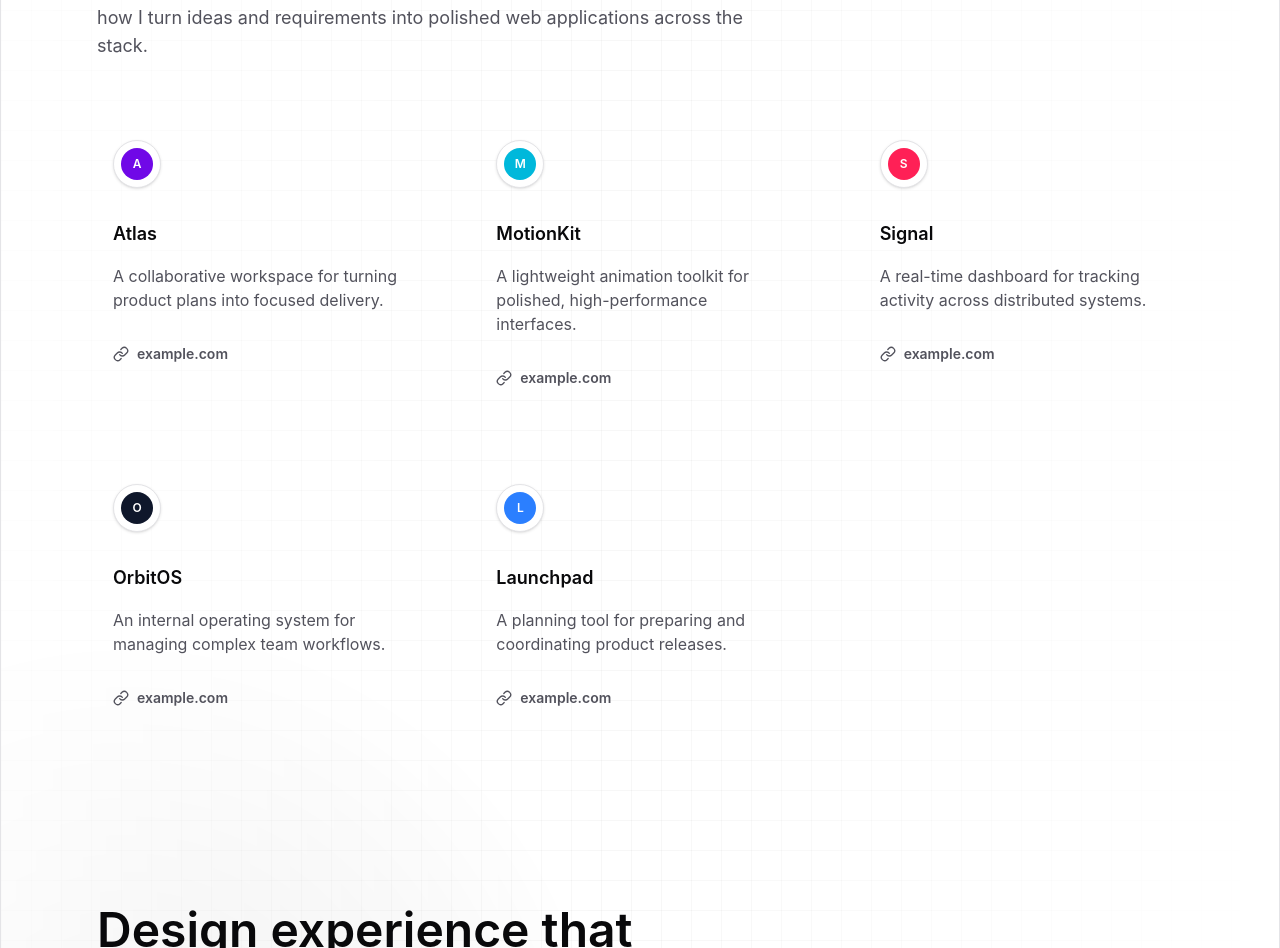
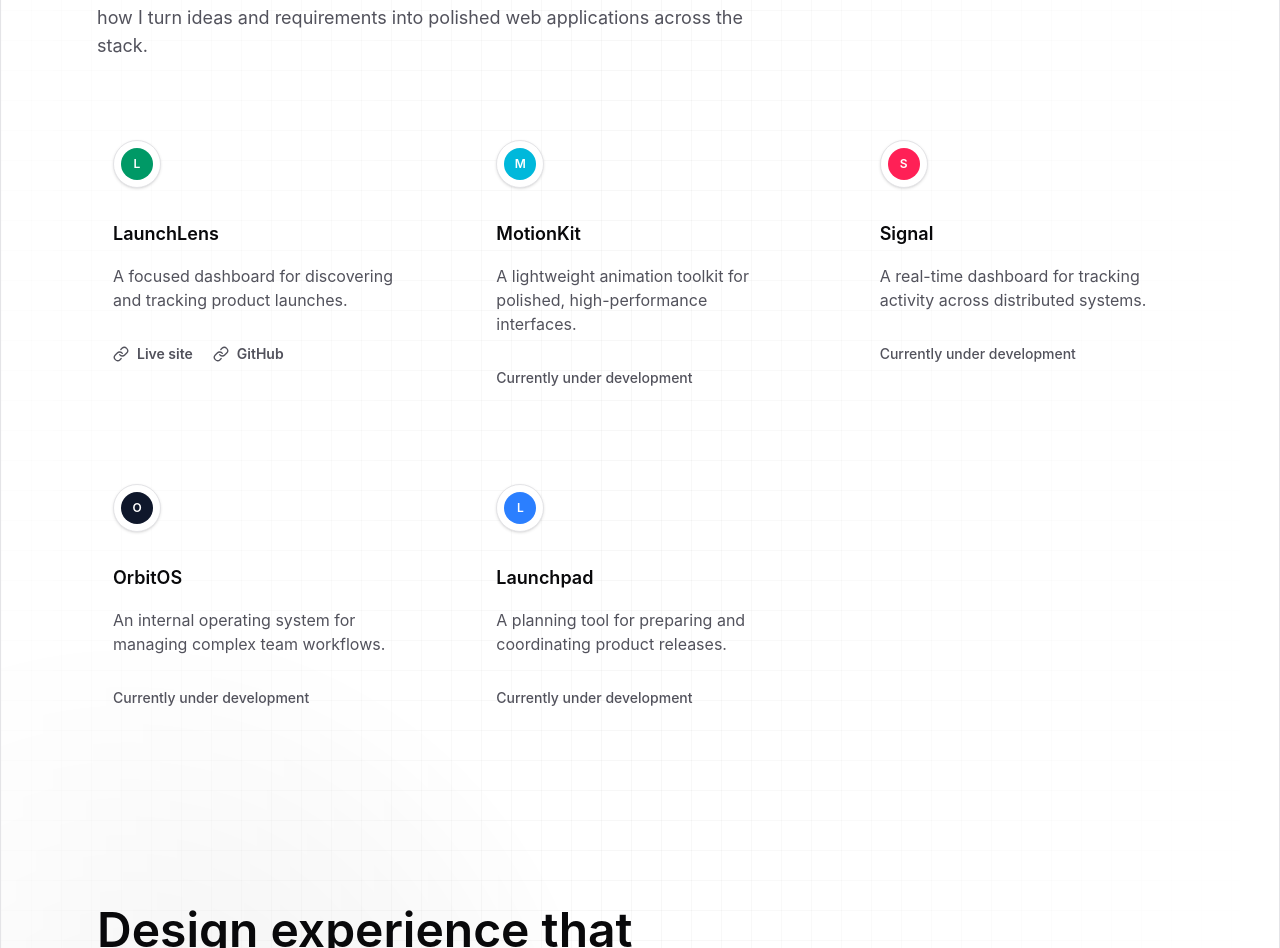
Before and after one commit to script-amv/portfolio, a React (Vite) app: page / in a window 1280 px wide. Shown: the part 2120-3068 px from the top of the page. Built offline with nearby package versions, Linux system fonts and the light colour scheme.

Commit message:
feat: update projects section

```diff
--- a/src/ProjectsSection.tsx
+++ b/src/ProjectsSection.tsx
@@ -5,19 +5,17 @@ import Section from "./Section";
 type ProjectData = {
   name: string;
   description: string;
-  url: string;
+  links?: { label: string; url: string }[];
+  status?: string;
   mark: string;
   accentClass: string;
 };
 
-function getUrlLabel(url: string) {
-  return new URL(url).hostname.replace(/^www\./, "");
-}
-
 function ProjectCard({
   name,
   description,
-  url,
+  links,
+  status,
   mark,
   accentClass,
 }: ProjectData) {
@@ -34,15 +32,24 @@ function ProjectCard({
       <h3 className="mt-8 text-lg font-semibold">{name}</h3>
       <p className="mt-4 text-muted">{description}</p>
 
+      {links ? (
+        <div className="flex flex-wrap gap-x-5 gap-y-3 pt-8">
+          {links.map((link) => (
             <a
-        className="section-link pt-8"
-        href={url}
+              className="section-link"
+              href={link.url}
               target="_blank"
               rel="noreferrer"
+              key={link.url}
             >
               <Link className="size-4" />
-        {getUrlLabel(url)}
+              {link.label}
             </a>
+          ))}
+        </div>
+      ) : (
+        <p className="pt-8 text-sm font-medium text-muted">{status}</p>
+      )}
     </article>
   );
 }
--- a/src/content.ts
+++ b/src/content.ts
@@ -3,7 +3,8 @@ export type Language = "en" | "ja";
 type Project = {
   name: string;
   description: string;
-  url: string;
+  links?: { label: string; url: string }[];
+  status?: string;
   mark: string;
   accentClass: string;
 };
@@ -37,12 +38,20 @@ export type Content = {
   contact: { title: string; description: string; availability: string; email: string; profilesLabel: string; copyright: string };
 };
 
-const projects: Omit<Project, "description">[] = [
-  { name: "Atlas", url: "https://example.com", mark: "A", accentClass: "bg-violet-700" },
-  { name: "MotionKit", url: "https://example.com", mark: "M", accentClass: "bg-cyan-500" },
-  { name: "Signal", url: "https://example.com", mark: "S", accentClass: "bg-rose-500" },
-  { name: "OrbitOS", url: "https://example.com", mark: "O", accentClass: "bg-slate-900" },
-  { name: "Launchpad", url: "https://example.com", mark: "L", accentClass: "bg-blue-500" },
+const projects: Omit<Project, "description" | "status">[] = [
+  {
+    name: "LaunchLens",
+    links: [
+      { label: "Live site", url: "https://launchlens-zeta.vercel.app/" },
+      { label: "GitHub", url: "https://github.com/script-amv/launchlens" },
+    ],
+    mark: "L",
+    accentClass: "bg-emerald-600",
+  },
+  { name: "MotionKit", mark: "M", accentClass: "bg-cyan-500" },
+  { name: "Signal", mark: "S", accentClass: "bg-rose-500" },
+  { name: "OrbitOS", mark: "O", accentClass: "bg-slate-900" },
+  { name: "Launchpad", mark: "L", accentClass: "bg-blue-500" },
 ];
 
 export const content: Record<Language, Content> = {
@@ -93,7 +102,17 @@ export const content: Record<Language, Content> = {
     projects: {
       title: "Projects I've built, problems I've solved, and ideas I've brought to life.",
       description: "I approach each project with a focus on thoughtful decisions, reliable implementation, and a clear purpose. Here's a selection of work that shows how I turn ideas and requirements into polished web applications across the stack.",
-      items: projects.map((project, index) => ({ ...project, description: ["A collaborative workspace for turning product plans into focused delivery.", "A lightweight animation toolkit for polished, high-performance interfaces.", "A real-time dashboard for tracking activity across distributed systems.", "An internal operating system for managing complex team workflows.", "A planning tool for preparing and coordinating product releases."][index] })),
+      items: projects.map((project, index) => ({
+        ...project,
+        description: [
+          "A focused dashboard for discovering and tracking product launches.",
+          "A lightweight animation toolkit for polished, high-performance interfaces.",
+          "A real-time dashboard for tracking activity across distributed systems.",
+          "An internal operating system for managing complex team workflows.",
+          "A planning tool for preparing and coordinating product releases.",
+        ][index],
+        ...(index > 0 ? { status: "Currently under development" } : {}),
+      })),
     },
     contact: {
       title: "Let’s build something thoughtful.",
@@ -151,7 +170,17 @@ export const content: Record<Language, Content> = {
     projects: {
       title: "形にしてきたプロジェクト、解決した課題、実現してきたアイデア。",
       description: "それぞれのプロジェクトで、慎重な判断、信頼性の高い実装、明確な目的を大切にしています。アイデアや要件を、フルスタックで洗練された Web アプリケーションへと変える仕事の一部をご紹介します。",
-      items: projects.map((project, index) => ({ ...project, description: ["プロダクト計画を、集中して実行できる形へ変えるコラボレーションワークスペース。", "洗練された高性能インターフェースのための、軽量なアニメーションツールキット。", "分散システム全体のアクティビティを追跡するリアルタイムダッシュボード。", "複雑なチームワークフローを管理するための、社内向けオペレーティングシステム。", "プロダクトリリースの準備と調整を支援する計画ツール。"][index] })),
+      items: projects.map((project, index) => ({
+        ...project,
+        description: [
+          "プロダクトローンチを見つけて追跡するための、集中型ダッシュボード。",
+          "洗練された高性能インターフェースのための、軽量なアニメーションツールキット。",
+          "分散システム全体のアクティビティを追跡するリアルタイムダッシュボード。",
+          "複雑なチームワークフローを管理するための、社内向けオペレーティングシステム。",
+          "プロダクトリリースの準備と調整を支援する計画ツール。",
+        ][index],
+        ...(index > 0 ? { status: "現在開発中です" } : {}),
+      })),
     },
     contact: {
       title: "一緒に、丁寧なものを作りましょう。",
```
Lines whose indentation alone changed are shown as unchanged.
